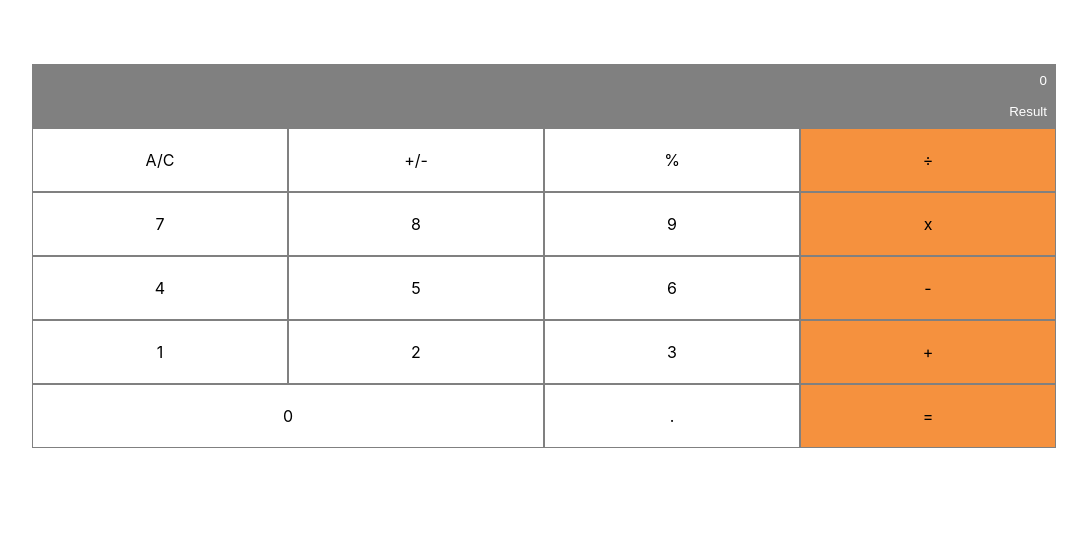
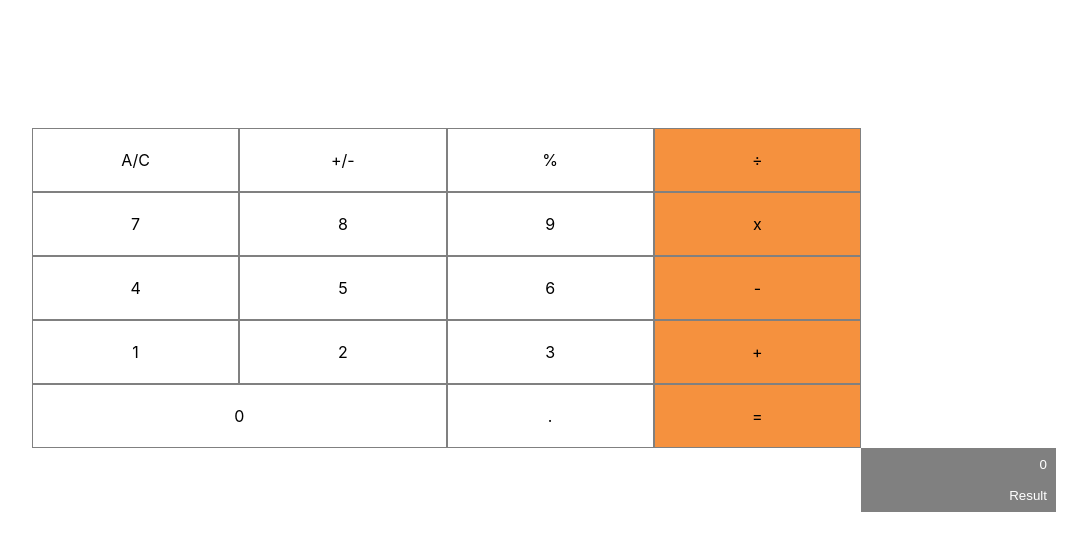
Before and after one commit to NoelLincoln/Math-Magicians, a React (Create React App) app: page / in a window 1280 px wide. Shown: the top 550 px of the page, without its empty margins (96-1183 px from the left). Built offline with nearby package versions, Linux system fonts and the light colour scheme.

Commit message:
style input field and buttons

```diff
--- a/src/App.css
+++ b/src/App.css
@@ -13,7 +13,7 @@
   grid-template-columns: repeat(4, minmax(1em, 1fr));
   grid-template-rows: repeat(6, minmax(1em, 1fr));
   grid-template-areas:
-    'input input input input'
+    'output output output output'
     'clear plusminus modulus division'
     'seven eight nine multiplyy'
     'four five six minus'
@@ -68,6 +68,8 @@ input[type='number'],
 input[type='text'] {
   grid-area: input;
   width: 100%;
+  height: 100%;
+  cursor: default;
   border: none;
   grid-column: span 4;
   text-align: end;
@@ -80,6 +82,16 @@ input[type='text'] {
 
 input[type='number']:hover {
   color: white;
+}
+
+button:hover {
+  cursor: pointer;
+  background-color: salmon;
+}
+
+.result {
+  width: 100%;
+  grid-area: output;
 }
 
 .align-center {
@@ -128,18 +140,22 @@ input[type='number']:hover {
 
 .multiply {
   grid-area: multiplyy;
+  background-color: #f5913e;
 }
 
 .addition {
   grid-area: addition;
+  background-color: #f5913e;
 }
 
 .subtraction {
   grid-area: minus;
+  background-color: #f5913e;
 }
 
 .division {
   grid-area: division;
+  background-color: #f5913e;
 }
 
 .clear {
@@ -156,6 +172,7 @@ input[type='number']:hover {
 
 .equal {
   grid-area: equal;
+  background-color: #f5913e;
 }
 
 .decimal {
```
